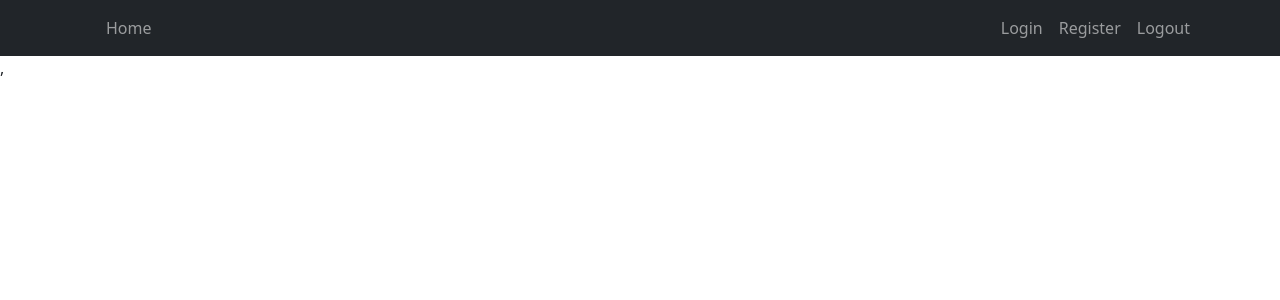
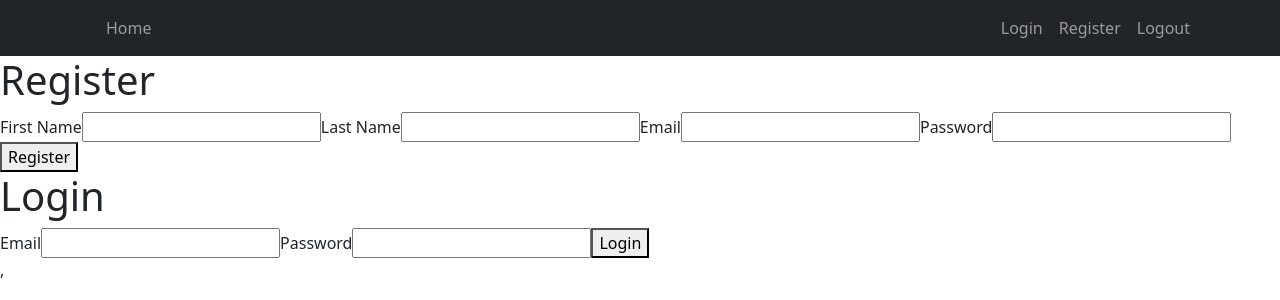
Before and after one commit to stevenpfaff/Dew-Cup-FrontEnd, a React (Create React App) app: page / in a window 1280 px wide. Shown: the top 300 px of the page. Built offline with nearby package versions, Linux system fonts and the light colour scheme.

Commit message:
login and register functions working, removed routes for now due to routes not working correctly

```diff
--- a/src/App.js
+++ b/src/App.js
@@ -56,11 +56,8 @@ class App extends Component {
     return(
       <div>
         <NavBar/>
-        <Routes>
-            <Route path='/home' component={Home} />
-            <Route path='/register' render={props => <Register {...props} createNewUser={this.createNewUser} />} />
-            <Route path='/login'  render ={props => <Login {...props} userSignIn={this.userSignIn}/>}/>
-        </Routes>
+        <Register createNewUser={this.createNewUser}/>
+        <Login userSignIn={this.userSignIn}/>
       </div>
     )}
 }
--- a/src/components/Login/Register.js
+++ b/src/components/Login/Register.js
@@ -1,6 +1,6 @@
 import React, {useState } from 'react'
 
-export default function Register(props) {
+const Register = (props) => {
 
     const [firstName, setFirstName] = useState();
     const [lastName, setLastName] = useState();
@@ -53,3 +53,4 @@ export default function Register(props) {
         </div>
     )
 }
+export default Register
```
